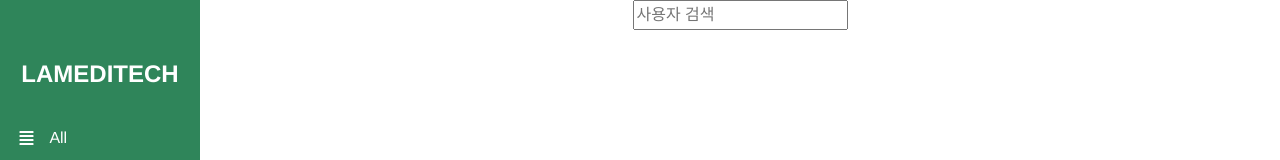
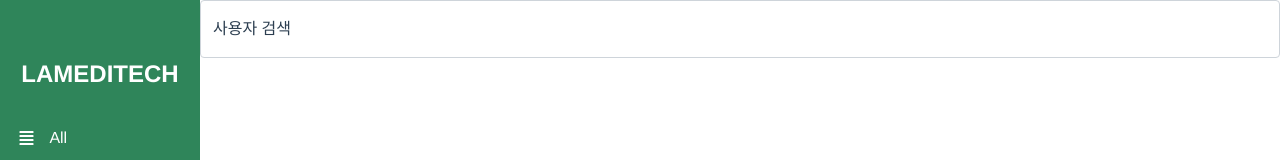
Before and after one commit to SieunKiim/invenfront, a Vue app: page /inven/All in a window 1280 px wide. Shown: the top 160 px of the page. Built offline with nearby package versions, Linux system fonts and the light colour scheme; no server answers.

Commit message:
input box 부트스트랩 적용

```diff
--- a/src/views/Home.vue
+++ b/src/views/Home.vue
@@ -1,7 +1,8 @@
 <template>
 <div>
-  <div>
-    <input type="text" v-model="search" placeholder="사용자 검색">
+  <div class="form-floating">
+    <input type="text" class="form-control " id="userSearch" v-model="search" label="🔎" placeholder="사용자 검색">
+    <label for="userSearch">사용자 검색</label>
   </div>
   <div class="table-responsive">
     <table class="table table-classic table-hover">
```
